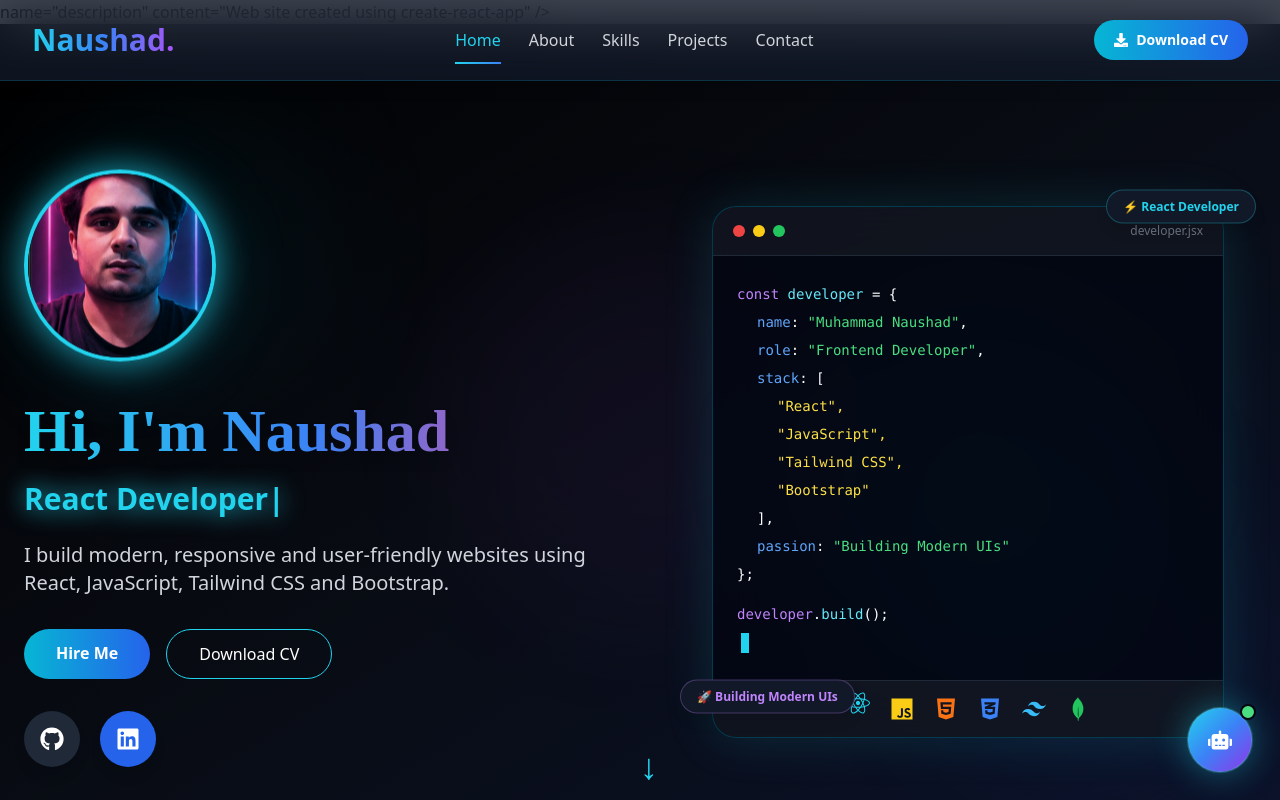
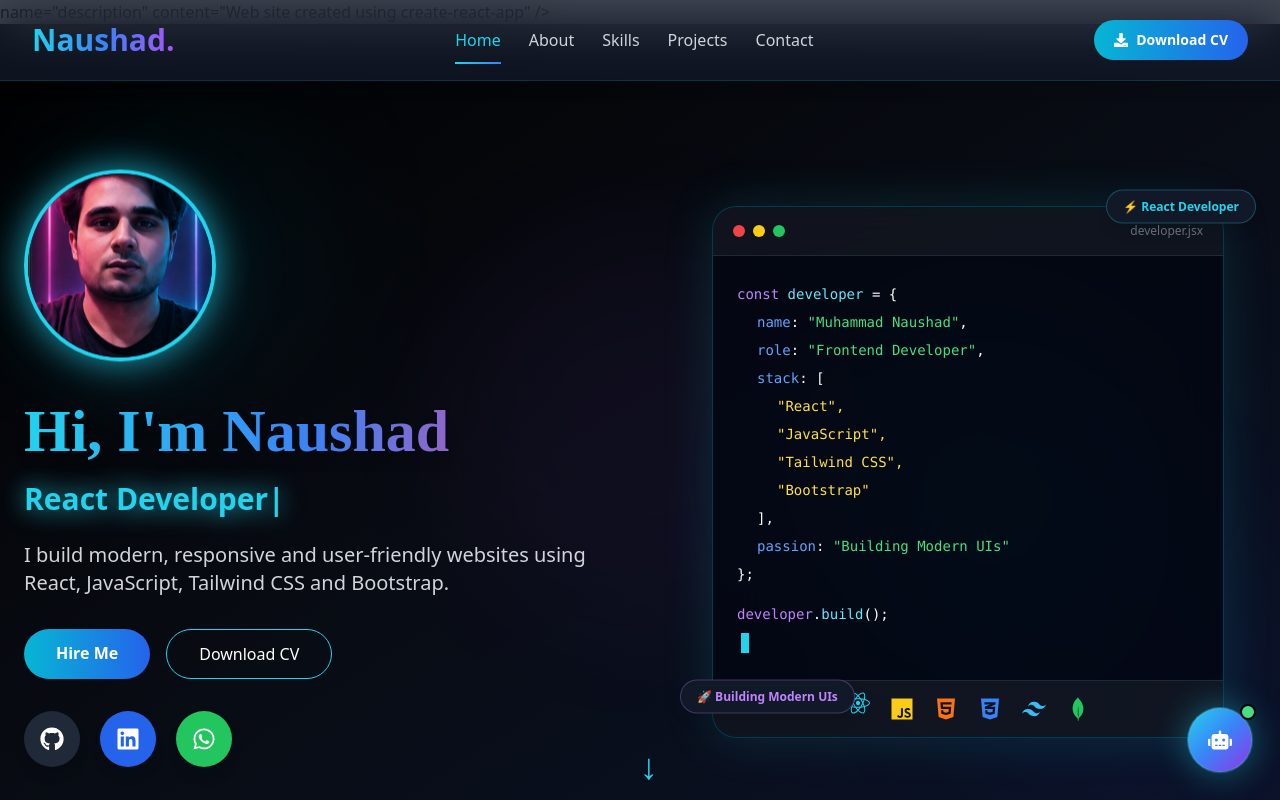
Before and after one commit to TheNaushadbangash/naushad-portfolio, a React (Create React App) app: page / in a window 1280 px wide. Shown: the top 800 px of the page. Built offline with nearby package versions, Linux system fonts and the light colour scheme.

Commit message:
Add WhatsApp contact button

```diff
--- a/src/sections/Contact.jsx
+++ b/src/sections/Contact.jsx
@@ -1,3 +1,4 @@
+import { FaWhatsapp } from "react-icons/fa";
 import { useRef, useState } from "react";
 import emailjs from "@emailjs/browser";
 import {
@@ -441,6 +442,33 @@ function Contact() {
                 >
                   <FaLinkedin />
                 </a>
+                {/* WhatsApp */}
+
+                <a
+                  href="https://wa.me/923035459620"
+                  target="_blank"
+                  rel="noreferrer"
+                  aria-label="WhatsApp"
+                  title="Chat on WhatsApp"
+                  className="
+    w-12
+    h-12
+    rounded-xl
+    bg-green-500
+    flex
+    items-center
+    justify-center
+    text-xl
+    text-white
+    hover:bg-green-600
+    hover:scale-110
+    hover:shadow-[0_0_25px_rgba(34,197,94,0.4)]
+    transition-all
+    duration-300
+  "
+                >
+                  <FaWhatsapp />
+                </a>
               </div>
             </div>
           </div>
--- a/src/sections/Hero.jsx
+++ b/src/sections/Hero.jsx
@@ -2,6 +2,7 @@ import { TypeAnimation } from "react-type-animation";
 import {
   FaGithub,
   FaLinkedin,
+  FaWhatsapp,
   FaReact,
   FaJs,
   FaHtml5,
@@ -524,6 +525,33 @@ function Hero() {
             >
               <FaLinkedin />
             </a>
+            <a
+              href="https://wa.me/923XXXXXXXXX"
+              target="_blank"
+              rel="noreferrer"
+              aria-label="WhatsApp"
+              className="
+    w-13
+    h-13
+    sm:w-14
+    sm:h-14
+    flex
+    items-center
+    justify-center
+    rounded-full
+    bg-green-500
+    text-2xl
+    text-white
+    hover:bg-green-600
+    hover:scale-110
+    hover:shadow-[0_0_25px_rgba(34,197,94,0.4)]
+    transition-all
+    duration-300
+    shadow-lg
+  "
+            >
+              <FaWhatsapp />
+            </a>
           </div>
         </div>
 
```
